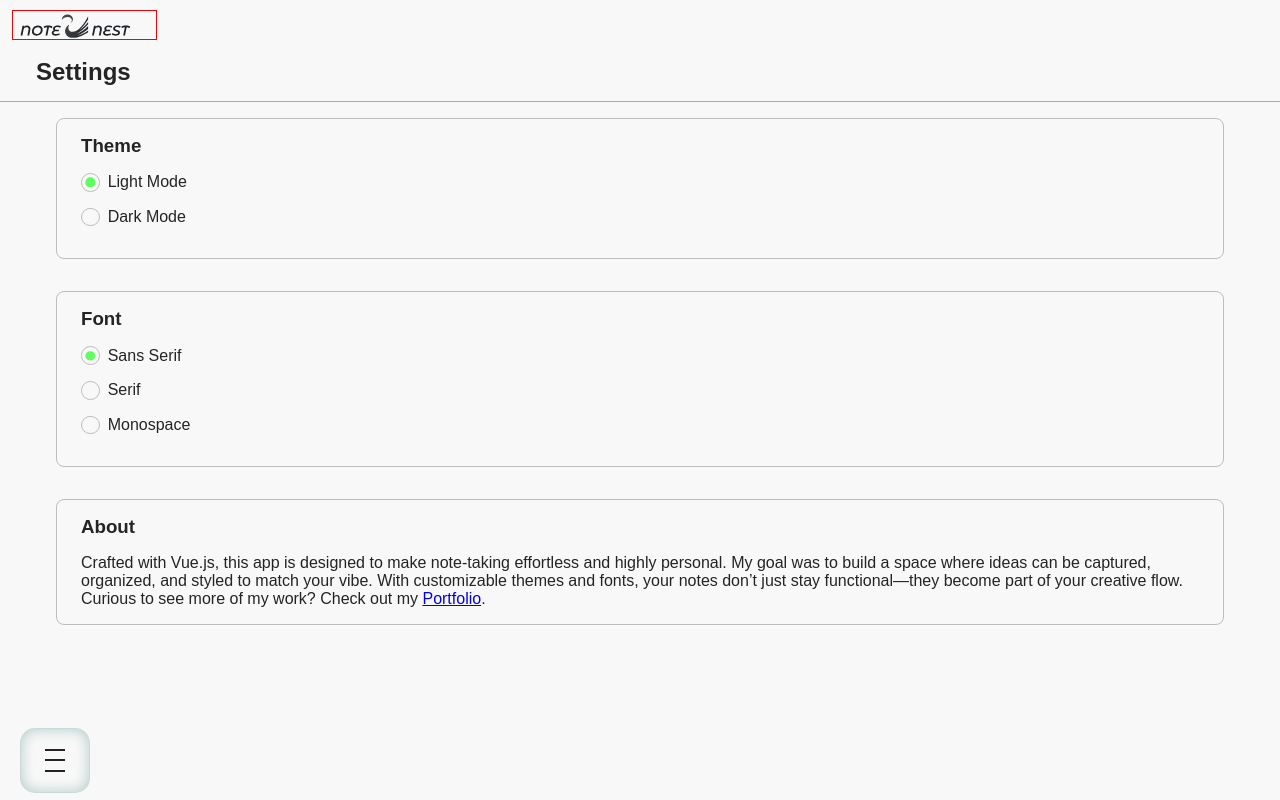
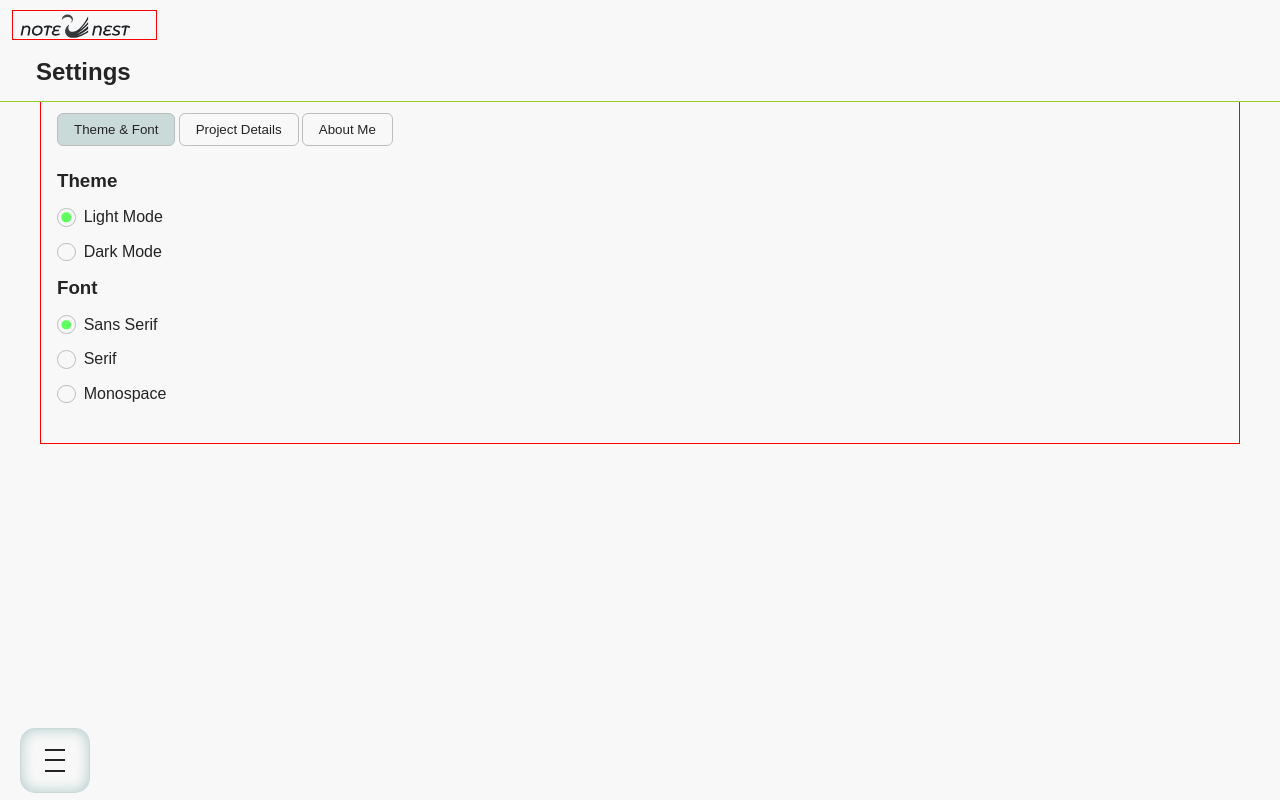
Before and after one commit to banuaggun/note-nest-vue, a Vue app: page /settings in a window 1280 px wide. Built offline with nearby package versions, Linux system fonts and the light colour scheme.

Commit message:
Style experiments - 12

```diff
--- a/src/views/Settings.vue
+++ b/src/views/Settings.vue
@@ -4,13 +4,27 @@
       <h2>Settings</h2>
     </div>
 
+
+
     <div class="settings-page-area">
+
+      <!-- Sekme butonları -->
+    <div class="tabs">
+      <button v-for="tab in tabs" :key="tab.value" :class="{ active: activeTab === tab.value }"
+        @click="activeTab = tab.value">
+        {{ tab.label }}
+      </button>
+    </div>
+      <div v-if="activeTab === 'themeFont'" class="section-group">
         <section>
           <h3>Theme</h3>
 
           <label v-for="opt in themeOptions.themes" :key="opt.value" for="box-shadow">
+
             <input type="radio" :value="opt.value" v-model="settings.theme" id="box-shadow" class="custom-radio" />
+
             {{ opt.label }}
+
           </label>
         </section>
 
@@ -18,11 +32,45 @@
           <h3>Font</h3>
 
           <label v-for="opt in themeOptions.fonts" :key="opt.value" for="box-shadow">
+
             <input type="radio" :value="opt.value" v-model="settings.font" id="box-shadow" class="custom-radio" />
+
             {{ opt.label }}
+
           </label>
         </section>
-      <section class="about">
+      </div>
+      <div class="section-group">
+        <section v-if="activeTab === 'project'" class="project">
+          <h3>Project Details</h3>
+          <p>
+
+            📝 Note Nest Vue
+            Note Nest Vue is a sleek, customizable note‑taking app built with Vue 3 & Vite.
+
+            It’s designed to make capturing ideas effortless while letting you style your workspace to match your vibe.
+
+            ✨ <b>Features</b>
+            Create, edit, delete, and archive notes — keep your thoughts organized and accessible.
+            Custom themes — switch between color palettes to personalize your experience.
+
+            Font options — choose between serif, monospace, or sans‑serif to match your style.
+
+            Responsive design — optimized layouts for mobile, tablet, and desktop.
+
+            Keyboard navigation — perform all actions without touching the mouse.
+
+            Validation messages — clear feedback when required fields are missing.
+
+            Hover & focus states — polished UI interactions for a smooth experience.
+          </p>
+          <p>
+            Curious to see more of my work? Check out my
+            <a href="https://portfolio-banuaggun.vercel.app" target="_blank">Portfolio</a>.
+          </p>
+
+        </section>
+        <section v-if="activeTab === 'about'" class="about">
           <h3>About</h3>
           <p>
             Crafted with Vue.js, this app is designed to make note‑taking effortless and
@@ -36,17 +84,28 @@
           </p>
 
         </section>
+
+
+      </div>
     </div>
 
   </div>
 </template>
 
 <script setup>
-import { inject, computed } from "vue";
+import { inject, computed, ref } from "vue";
 import { themeOptions } from "../constants/themeOptions";
 
-// Global store'u alıyoruz
 const settings = inject("settings");
+
+// Sekme tanımları
+const tabs = [
+  { value: "themeFont", label: "Theme & Font" },
+  { value: "project", label: "Project Details" },
+  { value: "about", label: "About Me" },
+];
+
+const activeTab = ref("themeFont");
 
 // Font family mapping
 const fontFamily = computed(() => {
@@ -63,7 +122,7 @@ const fontFamily = computed(() => {
 
 <style scoped>
 .settings-page {
-  max-width: 1200px;
+  max-width:1200px;
   margin: 0 auto;
   display: flex;
   flex-direction: column;
@@ -86,23 +145,20 @@ const fontFamily = computed(() => {
   background-color: var(--bg-color);
   color: var(--text-color);
   margin-top: var(--app-header-height);
+  z-index:2;
 }
 
-
 .settings-page-area {
-  margin-top: 60px;
-  padding: 1rem;
+  margin-top: 0px;
+  padding: 0 16px;
+  border:1px solid red;
   width: 100%;
   display: flex;
   flex-direction: column;
-  gap: 2rem;
+  align-items: flex-start;
+  gap: 1.5rem;
 }
 
-.settings-page-area section {
-  border: 1px solid var(--button-bg);
-  padding: 1rem 1.5rem;
-  border-radius: 8px;
-}
 
 .settings-page-area h3 {
   margin-bottom: 1rem;
@@ -130,7 +186,7 @@ const fontFamily = computed(() => {
   background-color: transparent;
   border-radius: 50%;
   position: relative;
-  display:inline-block;
+  display: inline-block;
 }
 
 .custom-radio:focus-visible {
@@ -140,7 +196,6 @@ const fontFamily = computed(() => {
 #box-shadow:checked::after {
   transform: translate(-50%, -50%) scale(1);
 }
-
 
 input[type=radio]:checked::after {
   content: "";
@@ -159,10 +214,40 @@ input[type=radio]:checked::after {
   transition: transform 200ms ease;
 }
 
+.tabs {
+  display: flex;
+  flex-direction: row;
+  align-items: flex-start;
+  gap: 0.2rem;
+  margin-top: 70px;
+}
+
+.tabs button {
+  padding: 0.5rem 1rem;
+  border: 1px solid var(--button-bg);
+  background: var(--bg-color);
+  color: var(--text-color);
+  cursor: pointer;
+  border-radius: 6px;
+}
+
+.tabs button.active {
+  background: var(--c-u-border);
+  color: var(--text-color);
+}
+
 
 @media only screen and (min-width:760px) {
   .settings-page-header {
     padding: 0 36px;
   }
+
+  .section-group {
+    flex-direction: row;
+  }
+
+  .section-group section {
+    flex: 1;
+  }
 }
 </style>
```
Also changed, not shown: 1 other file (tests, documents, lock files or other folders). Lines whose indentation alone changed are shown as unchanged.
